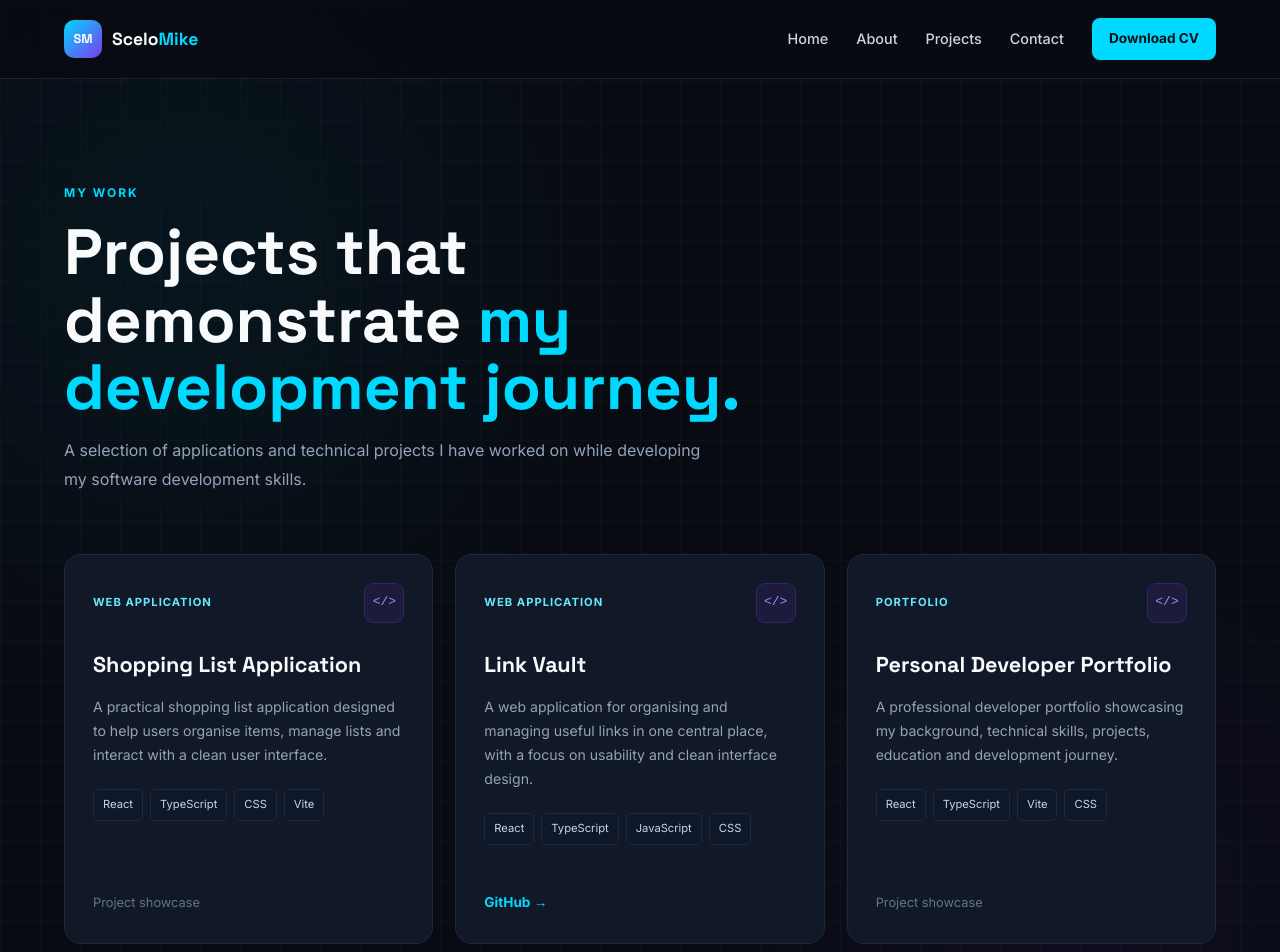
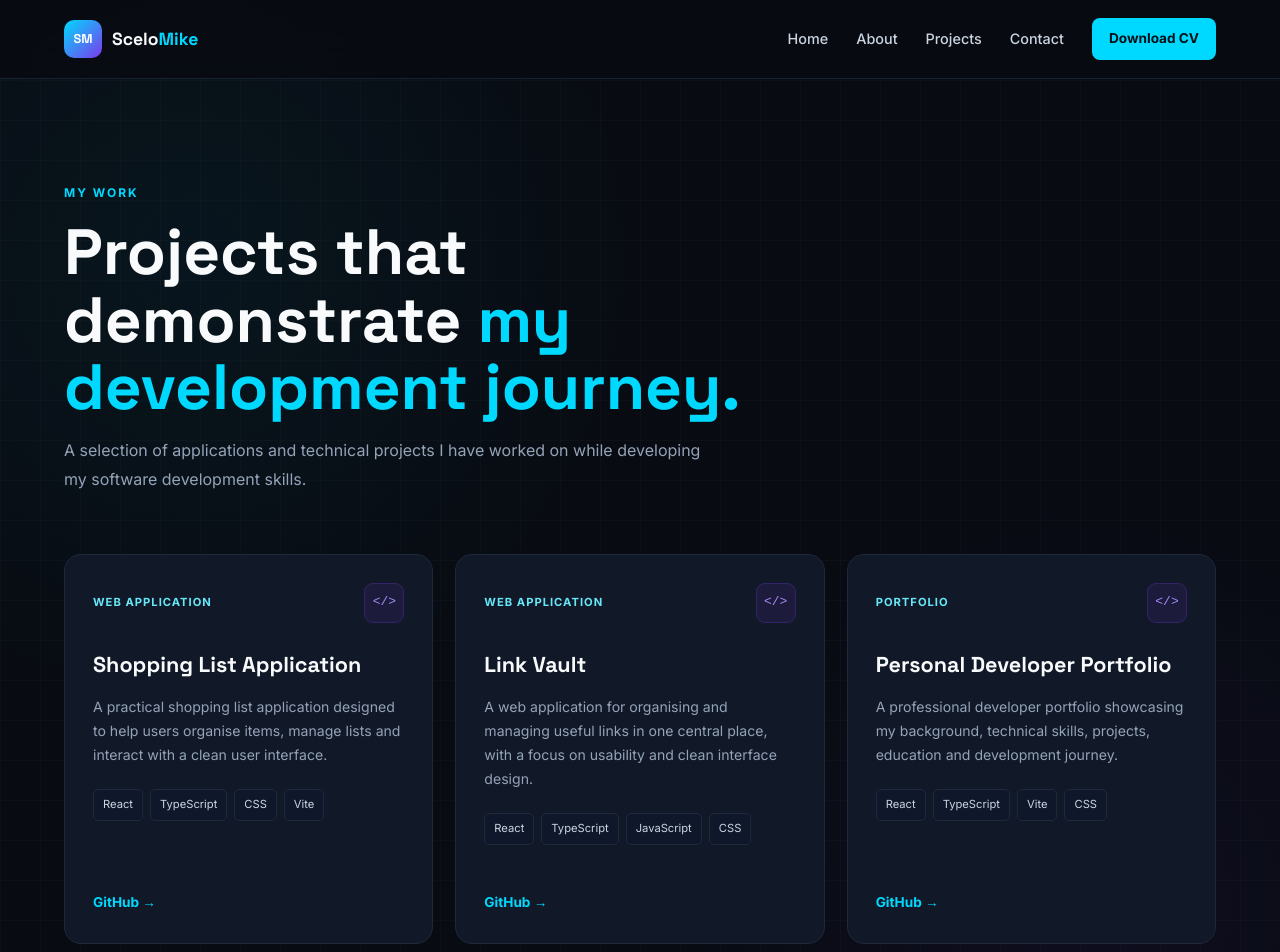
Before and after one commit to Qhathizwe/Mi-Portfolio, a React (Vite) app: page /projects in a window 1280 px wide. Shown: the top 952 px of the page. Built offline with nearby package versions, Linux system fonts and the light colour scheme.

Commit message:
updating projects and github links

```diff
--- a/src/pages/projects/Projects.tsx
+++ b/src/pages/projects/Projects.tsx
@@ -25,7 +25,8 @@ const projects: Project[] = [
       'Vite'
     ],
 
-    type: 'Web Application'
+    type: 'Web Application',
+    github: 'https://github.com/Qhathizwe/Mi-Shoping-list-app.git',
   },
 
   {
@@ -60,7 +61,8 @@ const projects: Project[] = [
       'CSS'
     ],
 
-    type: 'Portfolio'
+    type: 'Portfolio',
+    github: 'https://github.com/Qhathizwe/Mi-Portfolio.git'
   }
 
 ];
```
